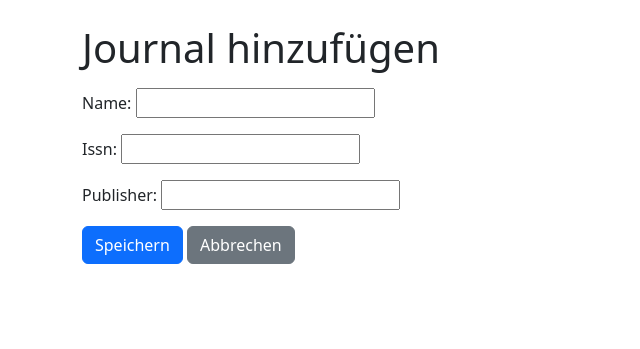
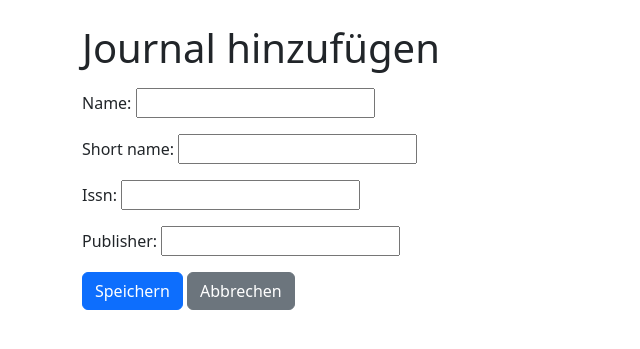
Before and after one commit to sklarmann/SimpleLiteratureManager, a Django app: page /journals/add/ in a window 1280 px wide. Shown: the part 56-405 px from the top of the page, without its empty margins (0-640 px from the left). Run offline with Django 5.2, Linux system fonts and the light colour scheme.

Commit message:
Add short name field for journals

```diff
--- a/SimpleLiteratureManager/library/admin.py
+++ b/SimpleLiteratureManager/library/admin.py
@@ -10,8 +10,8 @@ class AuthorAdmin(admin.ModelAdmin):
 
 @admin.register(Journal)
 class JournalAdmin(admin.ModelAdmin):
-    list_display = ("name", "issn", "publisher")
-    search_fields = ("name", "issn")
+    list_display = ("name", "short_name", "issn", "publisher")
+    search_fields = ("name", "short_name", "issn")
 
 
 @admin.register(Publication)
--- a/SimpleLiteratureManager/library/forms.py
+++ b/SimpleLiteratureManager/library/forms.py
@@ -10,7 +10,7 @@ class AuthorForm(forms.ModelForm):
 class JournalForm(forms.ModelForm):
     class Meta:
         model = Journal
-        fields = ["name", "issn", "publisher"]
+        fields = ["name", "short_name", "issn", "publisher"]
 
 
 class TagForm(forms.ModelForm):
--- a/SimpleLiteratureManager/library/models.py
+++ b/SimpleLiteratureManager/library/models.py
@@ -18,6 +18,7 @@ class Author(models.Model):
 
 class Journal(models.Model):
     name = models.CharField(max_length=255)
+    short_name = models.CharField(max_length=100, blank=True, null=True)
     issn = models.CharField(max_length=20, blank=True, null=True)
     publisher = models.CharField(max_length=255, blank=True, null=True)
 
--- a/SimpleLiteratureManager/library/templates/journal_detail.html
+++ b/SimpleLiteratureManager/library/templates/journal_detail.html
@@ -12,6 +12,9 @@
         <dl class="row mb-0">
             <dt class="col-sm-3">ISSN</dt>
             <dd class="col-sm-9">{{ journal.issn|default_if_none:"-" }}</dd>
+
+            <dt class="col-sm-3">Kurzname</dt>
+            <dd class="col-sm-9">{{ journal.short_name|default_if_none:"-" }}</dd>
 
             <dt class="col-sm-3">Verlag</dt>
             <dd class="col-sm-9">{{ journal.publisher|default_if_none:"-" }}</dd>
--- a/SimpleLiteratureManager/library/templates/journal_form.html
+++ b/SimpleLiteratureManager/library/templates/journal_form.html
@@ -9,6 +9,11 @@
     <div class="mb-3">
         {{ form.name.label_tag }}
         {{ form.name }}
+    </div>
+
+    <div class="mb-3">
+        {{ form.short_name.label_tag }}
+        {{ form.short_name }}
     </div>
 
     <div class="mb-3">
--- a/SimpleLiteratureManager/library/templates/journal_list.html
+++ b/SimpleLiteratureManager/library/templates/journal_list.html
@@ -10,6 +10,7 @@
         <thead>
             <tr>
                 <th scope="col" data-sort="text">Name</th>
+                <th scope="col" data-sort="text">Kurzname</th>
                 <th scope="col" data-sort="text">ISSN</th>
                 <th scope="col" data-sort="text">Verlag</th>
             </tr>
@@ -18,6 +19,7 @@
             {% for j in journals %}
             <tr>
                 <td><a href="{% url 'journal_detail' j.id %}">{{ j.name }}</a></td>
+                <td>{{ j.short_name|default_if_none:"" }}</td>
                 <td>{{ j.issn|default_if_none:"" }}</td>
                 <td>{{ j.publisher|default_if_none:"" }}</td>
             </tr>
```
Also changed, not shown: SimpleLiteratureManager/library/migrations/0002_journal_short_name.py (added).
